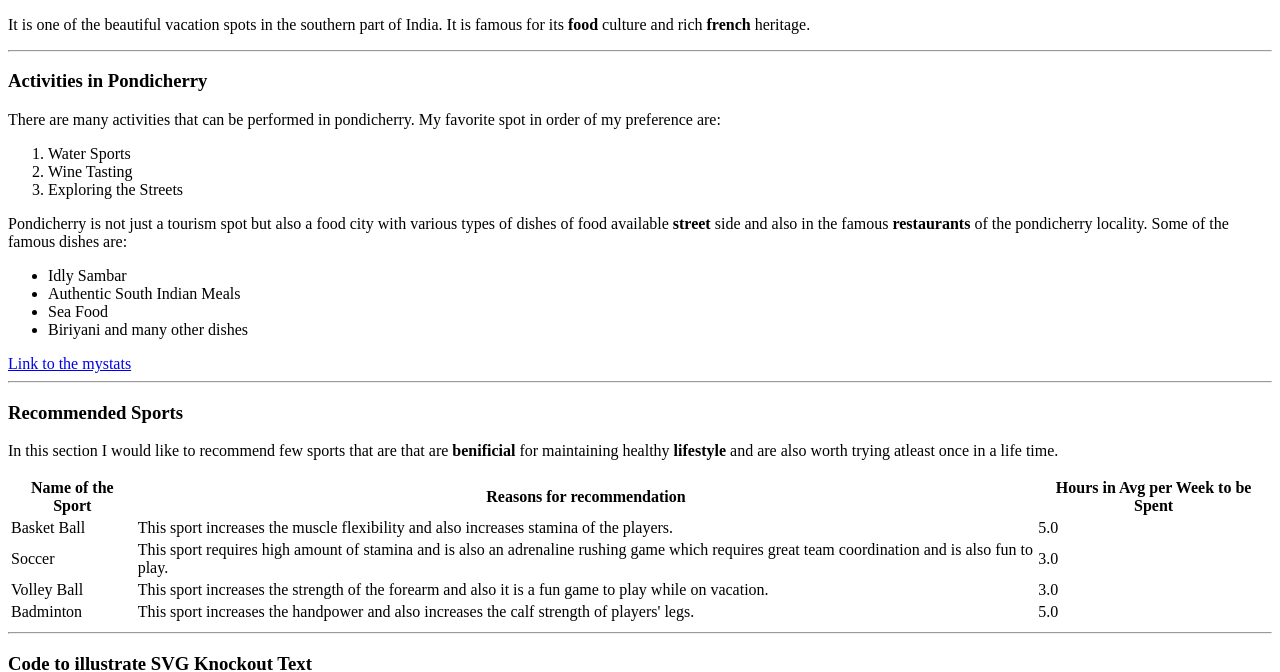
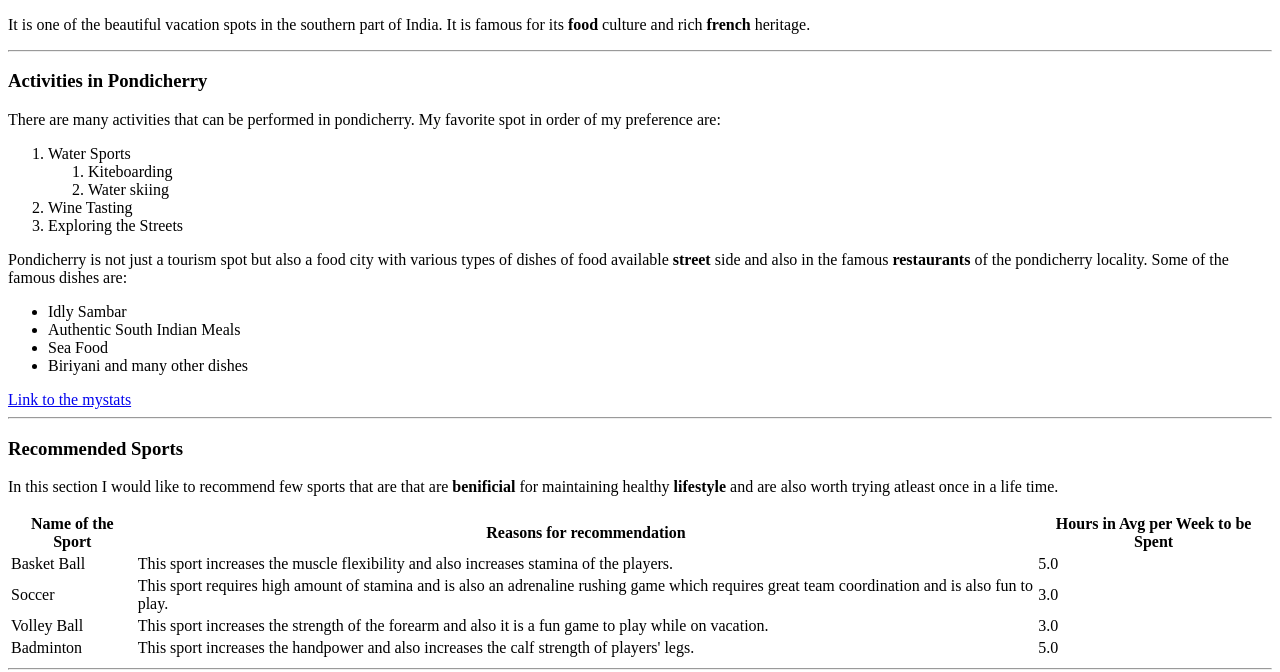
Before and after one commit to 44-563-WebApps-F23/44563-webapps-f23-assignment3-nikikumarbandaru, a plain HTML site: page index.html in a window 1280 px wide. Shown: the part 131-803 px from the top of the page. Drawn offline with Linux system fonts and the light colour scheme.

Commit message:
Final modification of index.html

```diff
--- a/index.html
+++ b/index.html
@@ -26,7 +26,12 @@
 my preference are:
         </p>
         <ol>
-            <li>Water Sports</li>
+            <li>Water Sports
+                <ol>
+                    <li>Kiteboarding</li>
+                    <li>Water skiing</li>
+                </ol>
+            </li>
             <li>Wine Tasting</li>
             <li>Exploring the Streets</li>
         </ol>
```
